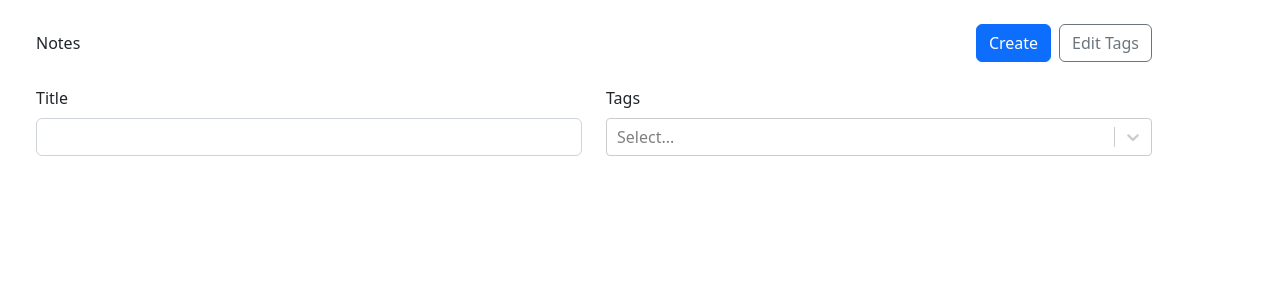
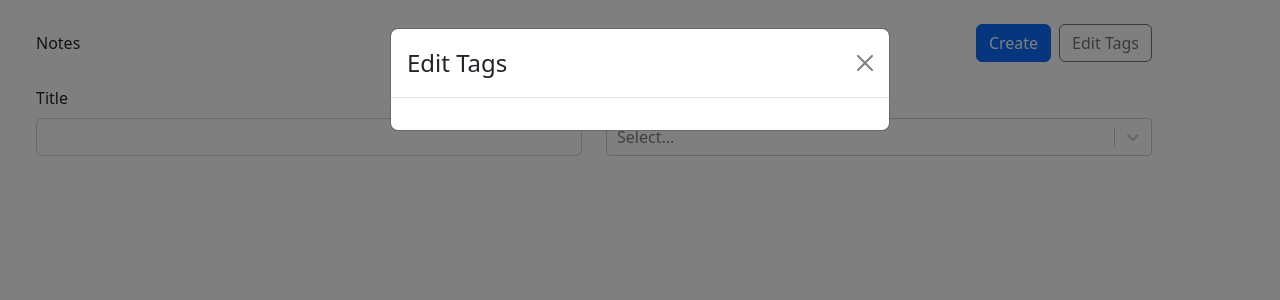
Before and after one commit to 2gi3/notes, a React (Vite) app: page / in a window 1280 px wide. Both pictures are taken after a click on the button "Edit Tags". Shown: the top 300 px of the page. Built offline with nearby package versions, Linux system fonts and the light colour scheme.

Commit message:
finished

```diff
--- a/src/App.tsx
+++ b/src/App.tsx
@@ -58,13 +58,39 @@
   function addTag(tag: Tag) {
     setTags((prev) => [...prev, tag]);
   }
+
+  function updateTag(id: string, label: string) {
+    setTags((prevTags) => {
+      return prevTags.map((tag) => {
+        if (tag.id === id) {
+          return { ...tag, label };
+        } else {
+          return tag;
+        }
+      });
+    });
+  }
+
+  function deleteTag(id: string) {
+    setTags((prevTags) => {
+      return prevTags.filter((tag) => tag.id !== id);
+    });
+  }
+
   return (
     <Container className="m-4">
       <Router>
         <Routes>
           <Route
             path="/"
-            element={<NotesList notes={notesWithTags} availableTags={tags} />}
+            element={
+              <NotesList
+                notes={notesWithTags}
+                availableTags={tags}
+                onUpdateTag={updateTag}
+                onDeleteTag={deleteTag}
+              />
+            }
           />
           <Route
             path="/new"
--- /dev/null
+++ b/src/components/EditTagsModal.tsx
@@ -0,0 +1,47 @@
+import { Button, Col, Form, Modal, Row, Stack } from "react-bootstrap";
+import { EditTagsModalProps } from "../types";
+
+function EditTagsModal({
+  show,
+  handleClose,
+  availableTags,
+  onUpdateTag,
+  onDeleteTag,
+}: EditTagsModalProps) {
+  return (
+    <Modal show={show} onHide={handleClose}>
+      <Modal.Header closeButton>
+        <Modal.Title>Edit Tags</Modal.Title>
+      </Modal.Header>
+      <Modal.Body>
+        <Form>
+          <Stack gap={2}>
+            {availableTags.map((tag) => {
+              return (
+                <Row key={tag.id}>
+                  <Col>
+                    <Form.Control
+                      type="text"
+                      value={tag.label}
+                      onChange={(e) => onUpdateTag(tag.id, e.target.value)}
+                    />
+                  </Col>
+                  <Col xs="auto">
+                    <Button
+                      variant="outline-danger"
+                      onClick={() => onDeleteTag(tag.id)}
+                    >
+                      &times;
+                    </Button>
+                  </Col>
+                </Row>
+              );
+            })}
+          </Stack>
+        </Form>
+      </Modal.Body>
+    </Modal>
+  );
+}
+
+export default EditTagsModal;
--- a/src/components/NotesList.tsx
+++ b/src/components/NotesList.tsx
@@ -4,10 +4,18 @@
 import { useMemo, useState } from "react";
 import { Tag, NoteListProp } from "../types";
 import NoteCard from "./NoteCard";
+import EditTagsModal from "./EditTagsModal";
 
-function NotesList({ availableTags, notes }: NoteListProp) {
+function NotesList({
+  availableTags,
+  notes,
+  onUpdateTag,
+  onDeleteTag,
+}: NoteListProp) {
   const [selectedTags, setSelectdTags] = useState<Tag[]>([]);
   const [title, setTitle] = useState("");
+  const [editTagsModalIsOpen, setEditTagsModalIsOpen] = useState(false);
+
   const filteredNotes = useMemo(() => {
     return notes.filter((note) => {
       return (
@@ -30,7 +38,14 @@
             <Link to="/new">
               <Button variant="primary">Create</Button>
             </Link>
-            <Button variant="outline-secondary">Edit Tags</Button>
+            <Button
+              onClick={() => {
+                setEditTagsModalIsOpen(true);
+              }}
+              variant="outline-secondary"
+            >
+              Edit Tags
+            </Button>
           </Stack>
         </Col>
       </Row>
@@ -78,6 +93,13 @@
           );
         })}
       </Row>
+      <EditTagsModal
+        show={editTagsModalIsOpen}
+        handleClose={() => setEditTagsModalIsOpen(false)}
+        availableTags={availableTags}
+        onUpdateTag={onUpdateTag}
+        onDeleteTag={onDeleteTag}
+      />
     </>
   );
 }
```
Also changed, not shown: src/types/index.ts (+10 -0 lines).
